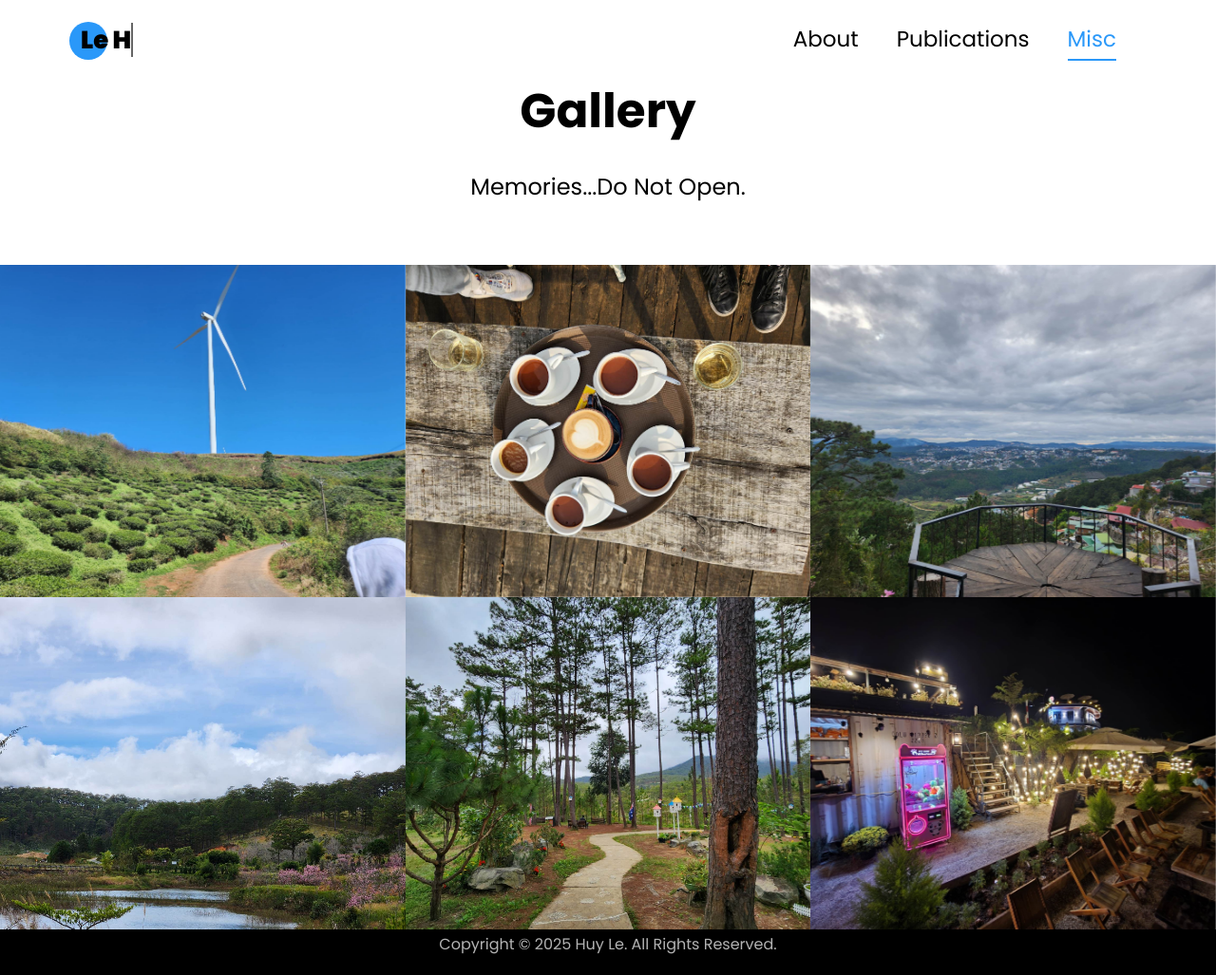
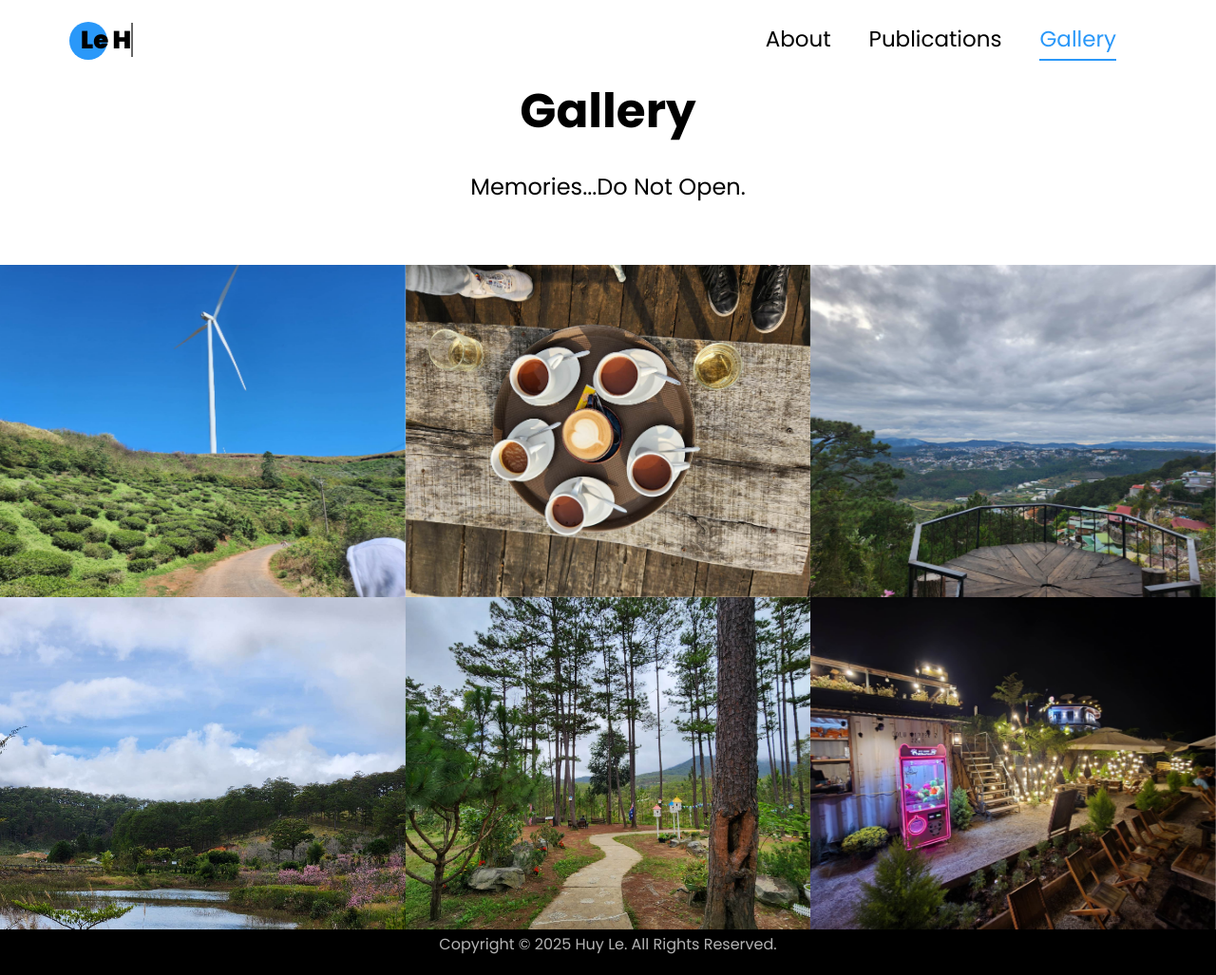
Before and after one commit to lehuy1611/lehuy1611.github.io, a Jekyll site: the page gallery.html, which Jekyll copies as it is, in a window 1280 px wide. Shown: the whole page at 95% size. Built offline with Jekyll 4.4.1, drawn with Linux system fonts in a browser that asks for light colours; a style sheet for code colours, icons or effects is not loaded.

Commit message:
update sections

```diff
--- a/gallery.html
+++ b/gallery.html
@@ -46,7 +46,8 @@
                     <li class="nav-item"><a href="publication.html" class="nav-link"><span>Publications</span></a></li>
                     <!-- <li class="nav-item"><a href="experience.html" class="nav-link"><span>Experience</span></a></li> -->
                     <!-- <li class="nav-item"><a href="achievement.html" class="nav-link"><span>Others</span></a></li> -->
-                    <li class="nav-item"><a href="#gallery-section" class="nav-link"><span>Misc</span></a></li>
+                    <li class="nav-item"><a href="#gallery-section" class="nav-link"><span>Gallery</span></a></li>
+					<!-- <li class="nav-item"><a href="misc.html" class="nav-link"><span>Misc</span></a></li> -->
                 </ul>
             </div>
         </div>
--- a/publication.html
+++ b/publication.html
@@ -49,7 +49,8 @@ layout: null
                     <li class="nav-item"><a href="index.html" class="nav-link"><span>About</span></a></li>
                     <li class="nav-item"><a href="#publication-section" class="nav-link"><span>Publications</span></a></li>
                     <!-- <li class="nav-item"><a href="experience.html" class="nav-link"><span>Experience</span></a></li> -->
-                    <li class="nav-item"><a href="gallery.html" class="nav-link"><span>Misc</span></a></li>
+                    <li class="nav-item"><a href="gallery.html" class="nav-link"><span>Gallery</span></a></li>
+                    <!-- <li class="nav-item"><a href="misc.html" class="nav-link"><span>Misc</span></a></li> -->
                 </ul>
             </div>
         </div>
```
Also changed, not shown: index.html (+3 -7 lines), blog.html (added), misc.html (added).
